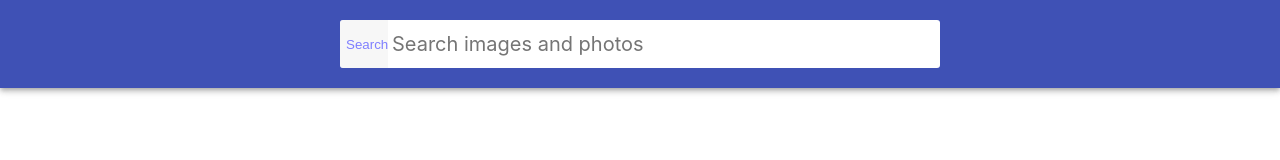
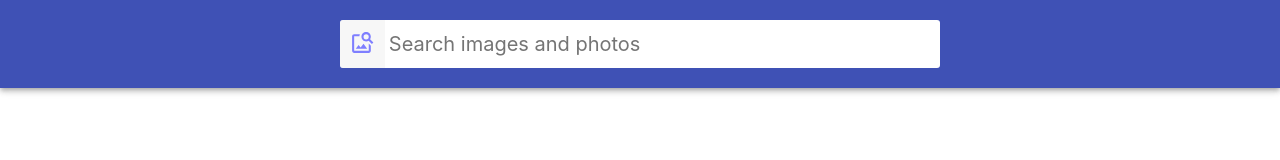
Before and after one commit to AnastasiaCarlii/goit-react-hw-03-image-findergroup, a React (Create React App) app: page / in a window 1280 px wide. Shown: the top 160 px of the page. Built offline with nearby package versions, Linux system fonts and the light colour scheme.

Commit message:
correctionsFixed

```diff
--- a/package.json
+++ b/package.json
@@ -16,6 +16,7 @@
     "react-dom": "^18.1.0",
     "react-icons": "^4.10.1",
     "react-loader-spinner": "^5.3.4",
+    "react-modal": "^3.16.1",
     "react-responsive-modal": "^6.4.2",
     "react-scripts": "5.0.1",
     "web-vitals": "^2.1.3"
--- a/src/components/App.jsx
+++ b/src/components/App.jsx
@@ -2,8 +2,6 @@ import React, { Component } from 'react';
 import Notiflix from 'notiflix';
 
 import { fetchQuery } from './api';
-
-// import { Component } from 'react';
 import { Wrapper } from './App.styled';
 import { SearchBar } from './Searchbar/Searchbar';
 import { Button } from './Button/Button';
@@ -13,13 +11,12 @@ import { ImageGallery } from './ImageGallery/ImageGallery';
 
 export class App extends Component {
   state = {
-    query: '',
+    searchQuery: '',
     images: [],
-    isLoading: false,
+    page: 1,
+    totalImages: 0,
+    loading: false,
     showModal: false,
-    selectedImage: null,
-    currantPage: 1,
-    showLoadMoreButton: false,
   };
 
   componentDidUpdate(prevProps, prevState) {
@@ -32,7 +29,6 @@ export class App extends Component {
           this.setState(prevState => ({
             images: [...prevState.images, ...resp.images],
             totalImages: resp.TotalHits,
-            showLoadMoreButton: resp.images.length > 0,
           }))
         )
         .catch(error => console.log(error))
@@ -51,16 +47,15 @@ export class App extends Component {
       page: 1,
       totalImages: 0,
       images: [],
-      showLoadMoreButton: false,
     });
   };
 
-  openImageModal = imageUrl => {
-    this.setState({ largeImage: imageUrl });
+  openImageModal = largeImageURL => {
+    this.setState({ showModal: largeImageURL });
   };
 
-  largeImageStateReset = () => {
-    this.setState({ largeImage: '' });
+  showModalStateReset = () => {
+    this.setState({ showModal: '' });
   };
 
   handleLoadMore = () => {
@@ -68,46 +63,22 @@ export class App extends Component {
       page: prevState.page + 1,
     }));
   };
-
-  // changeQuery = newQuery => {
-  //   this.setState({
-  //     query: newQuery,
-  //   });
-  // };
-  // setImages = () => {};
-
   render() {
-    const { images, largeImage, loading, totalImages, showLoadMoreButton } =
-      this.state;
+    const { images, showModal, loading, totalImages } = this.state;
     return (
       <Wrapper>
         <SearchBar onSubmit={this.searchQueryValue} />
         <ImageGallery images={images} openImageModal={this.openImageModal} />
         {loading && <Loader />}
-        {showLoadMoreButton && totalImages !== images.length && (
+        {totalImages !== images.length && !loading && (
           <Button onClick={this.handleLoadMore} />
         )}
-        {/* <div>
-          <form
-            onSubmit={evt => {
-              evt.preventDefault();
 
-              this.changeQuery(evt.target.elements.query.value);
-              evt.target.reset();
-            }}
-          >
-            <input type="text" name="query" />
-            <button type="submit">Submit</button>
-          </form>
-        </div>
-        <div>Gallery</div>
-        <div>
-          <button>Load more</button>
-        </div> */}
-        {largeImage && (
+        {showModal && (
           <ModalWindow
-            largeImage={largeImage}
-            largeImageStateReset={this.largeImageStateReset}
+            isOpen={!!showModal}
+            showModalStateReset={this.showModalStateReset}
+            largeImageURL={showModal}
           />
         )}
       </Wrapper>
--- a/src/components/Modal/Modal.jsx
+++ b/src/components/Modal/Modal.jsx
@@ -8,12 +8,12 @@ import {
   CloseButton,
 } from './Modal.styled';
 
-export const ModalWindow = ({ largeImage, largeImageStateReset }) => {
+export const ModalWindow = ({ showModal, showModalStateReset }) => {
   const [open, setOpen] = useState(true);
 
   const onCloseModal = () => {
-    if (largeImage) {
-      largeImageStateReset();
+    if (showModal) {
+      showModalStateReset();
     }
 
     setOpen(false);
@@ -32,7 +32,7 @@ export const ModalWindow = ({ largeImage, largeImageStateReset }) => {
         <ModalContainer>
           <ModalContent>
             <CloseButton onClick={onCloseModal}>Close</CloseButton>
-            <img src={largeImage} alt="" />
+            <img src={showModal} alt="" />
           </ModalContent>
         </ModalContainer>
       </ModalRoot>
--- a/src/components/Searchbar/Searchbar.jsx
+++ b/src/components/Searchbar/Searchbar.jsx
@@ -1,7 +1,7 @@
 import React from 'react';
 import PropTypes from 'prop-types';
-// import { StyledBsSearch } from './Searchbar.styled';
-// import { MdImageSearch } from 'react-icons/md';
+
+import { MdImageSearch } from 'react-icons/md';
 
 import { Header, Form, Button, ButtonLabel, Input } from './Searchbar.styled';
 
@@ -17,7 +17,7 @@ export const SearchBar = ({ onSubmit }) => {
       <Form onSubmit={handleSubmit}>
         <Button type="submit">
           <ButtonLabel>
-            <span class="button-label">Search</span>
+            <MdImageSearch size={25} />
           </ButtonLabel>
         </Button>
         <Input
--- a/src/components/Searchbar/Searchbar.styled.jsx
+++ b/src/components/Searchbar/Searchbar.styled.jsx
@@ -46,17 +46,9 @@ export const Button = styled.button`
 `;
 
 export const ButtonLabel = styled.span`
-  ${
-    '' /* position: absolute;
-  width: 1px;
-  height: 1px;
-  padding: 0;
-  overflow: hidden;
-  clip: rect(0, 0, 0, 0);
-  white-space: nowrap;
-  clip-path: inset(50%);
-  border: 0; */
-  }
+  display: inline-flex;
+  justify-content: center;
+  align-items: center;
 `;
 
 export const Input = styled.input`
```
Also changed, not shown: 1 other file (tests, documents, lock files or other folders).
